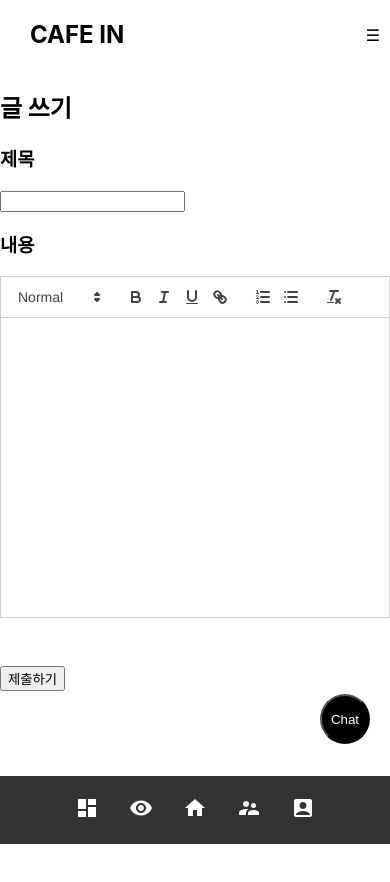
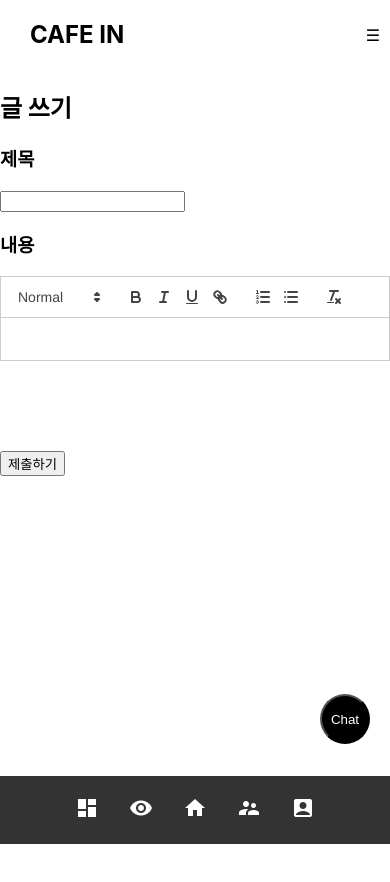
Before and after one commit to hyeongjun6364/SoftwareProject_CafeIn, a React (Create React App) app in the folder cafein/: page /communitywrite in a window 390 px wide. Shown: the top 882 px of the page. Built offline with nearby package versions, Linux system fonts and the light colour scheme.

Commit message:
react- quill 라이브러리 적용

```diff
--- a/cafein/src/page/community/communityUpdate.jsx
+++ b/cafein/src/page/community/communityUpdate.jsx
@@ -38,7 +38,7 @@ function CommunityWrite() {
         <h2>글 수정하기</h2>
         <h3>제목</h3>
         <textarea
-        cols={50}
+        cols={70}
         rows={7}
         value={title}
         onChange={handleTitle}/>
--- a/cafein/src/page/community/writePage.jsx
+++ b/cafein/src/page/community/writePage.jsx
@@ -45,6 +45,7 @@ const WritePage = () => {
             <h3>제목</h3>
             <input
                 type="text"
+                className='titleSize'
                 value={title}
                 onChange={handleTitle}
             />
@@ -52,7 +53,7 @@ const WritePage = () => {
             <ReactQuill
                 value={body}
                 onChange={handleContent}
-                style={{height:'300px'}}
+                className='contentSize'
             />
             <button onClick={handleNewPost} style={{marginTop:'90px'}}>제출하기</button>
         </div>
--- a/cafein/src/style/communitypage/community.scss
+++ b/cafein/src/style/communitypage/community.scss
@@ -22,7 +22,23 @@
 
       }
     }
-
+    .titleSize{
+      width:1000px;
+      height: 40px;
+      border: 1px solid #ccc;
+      border-radius: 5px;
+      @media (max-width: 768px){
+        width:350px;
+      }
+    }
+    .contentSize{
+      height: 500px;
+      width: 1000px;
+      @media (max-width: 768px){
+        height:300px;
+        width:350px;
+      }
+    }
     button {
       background-color: #007bff;
       color: #fff;
```
